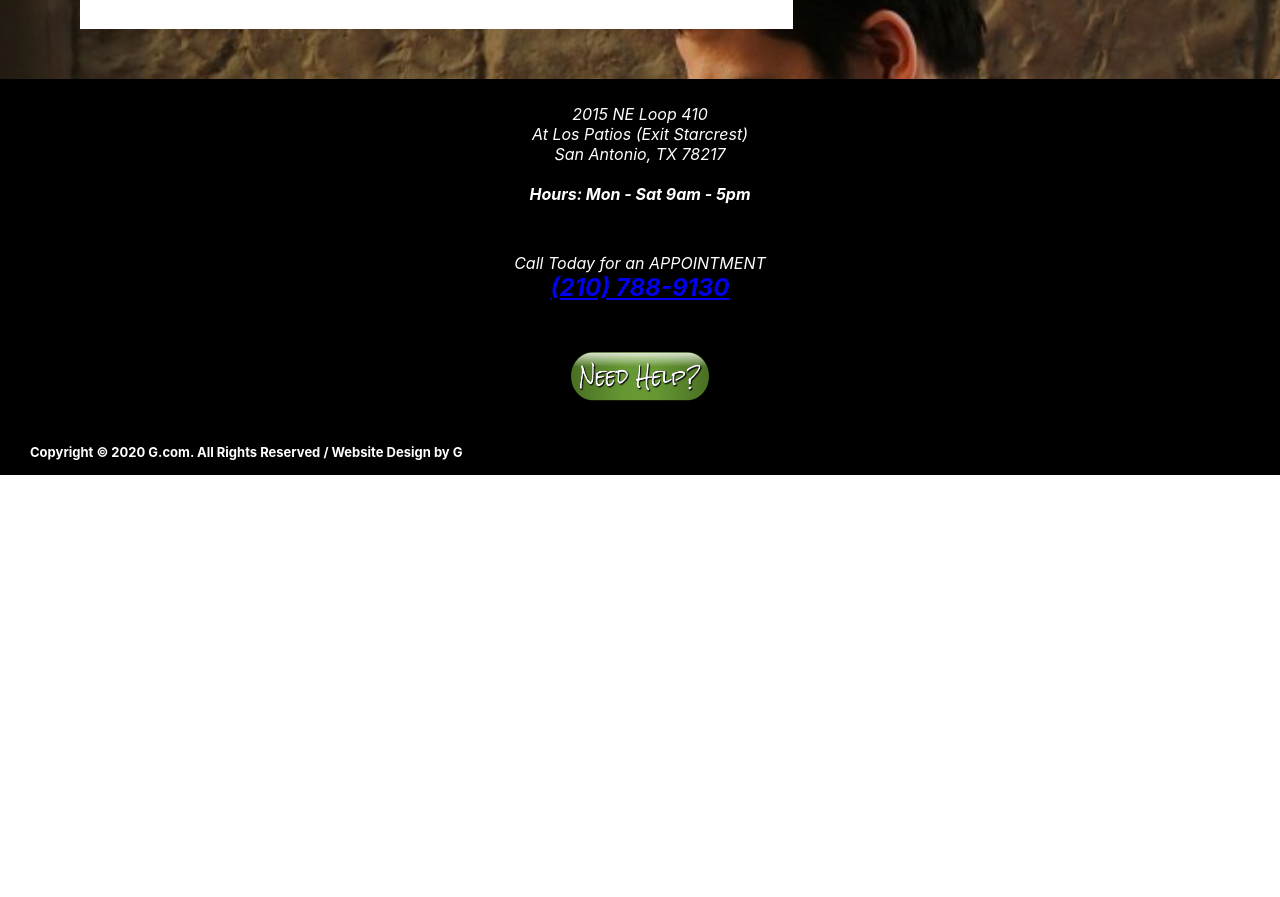
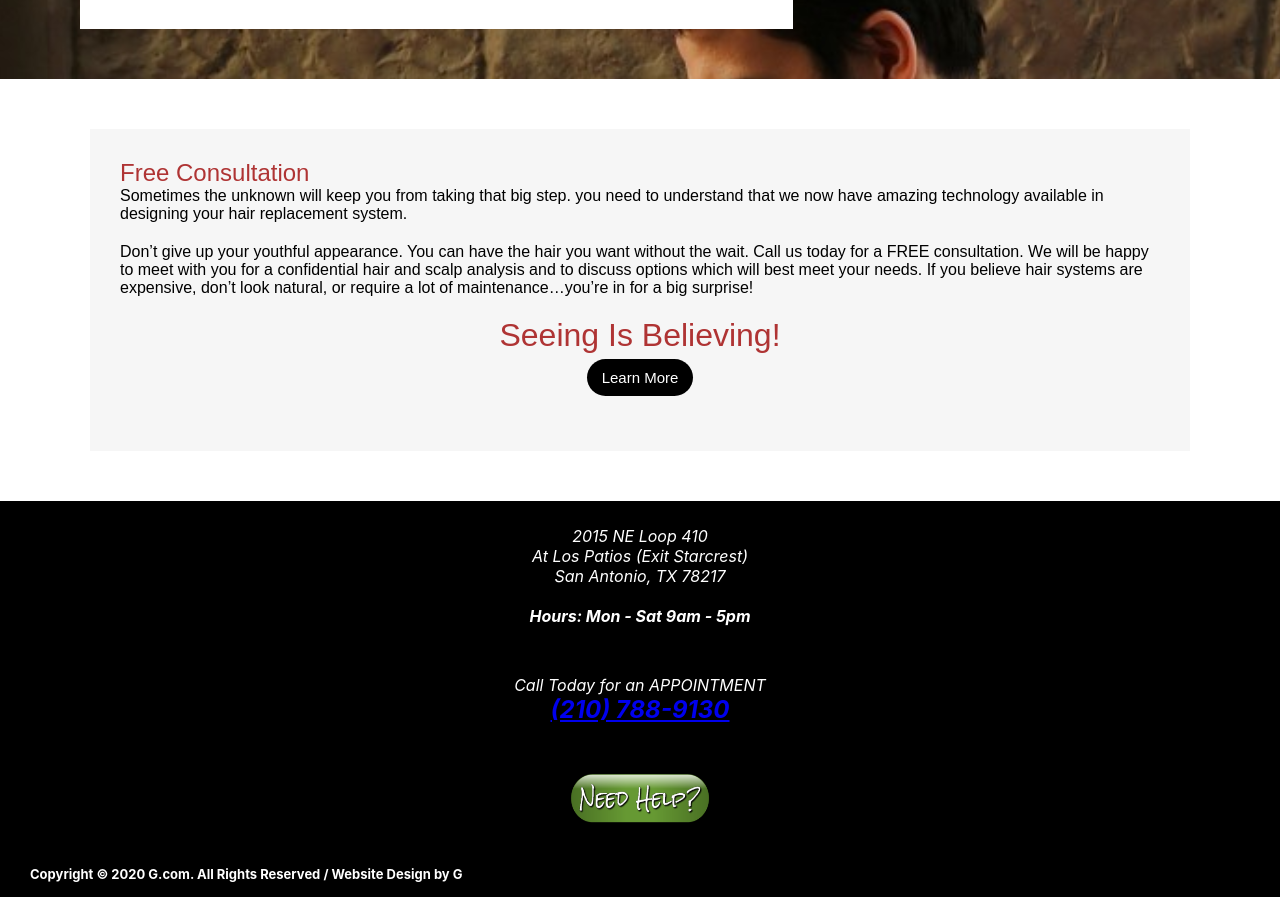
Before and after one commit to Graeme-Parker-Smith/hair-final, a React (Create React App) app: page /hair-replacement in a window 1280 px wide. Shown: the part 2060-2957 px from the top of the page. Before the commit the page ends 2535 px from the top, so only its background shows below. Built offline with nearby package versions, Linux system fonts and the light colour scheme.

Commit message:
finish hair replacement page

```diff
--- a/src/screens/HairReplacement/HairReplacement.css
+++ b/src/screens/HairReplacement/HairReplacement.css
@@ -14,6 +14,10 @@
     list-style-type: disc;
 }
 
+#hr-page p {
+    margin-bottom: 20px;
+}
+
 
 @media only screen and (min-width: 800px) {
     #hr-white-boxes {
--- a/src/screens/HairReplacement/HairReplacement.js
+++ b/src/screens/HairReplacement/HairReplacement.js
@@ -1,10 +1,11 @@
 import React from 'react';
 import './HairReplacement.css';
 import BFixed from '../../components/BFixed/BFixed';
+import CoolButton from '../../components/CoolButton/CoolButton';
 
 export default () => {
 	return (
-		<div style={{ fontFamily: 'Arial, Helvetica, sans-serif' }}>
+		<div id="hr-page" style={{ fontFamily: 'Arial, Helvetica, sans-serif' }}>
 			<div className="screen-content">
 				<div id="hair-replacement-container">
 					<div>
@@ -185,6 +186,23 @@ export default () => {
 					</div>
 				</div>
 			</BFixed>
+			<div style={{ backgroundColor: '#f6f6f6', padding: '30px', margin: '50px auto', maxWidth: 1100 }}>
+				<h2 style={{ color: '#af3434', fontWeight: 400 }}>Free Consultation</h2>
+				<p>
+					Sometimes the unknown will keep you from taking that big step. you need to understand that we now
+					have amazing technology available in designing your hair replacement system.
+				</p>
+				<p>
+					Don’t give up your youthful appearance. You can have the hair you want without the wait. Call us
+					today for a FREE consultation. We will be happy to meet with you for a confidential hair and scalp
+					analysis and to discuss options which will best meet your needs. If you believe hair systems are
+					expensive, don’t look natural, or require a lot of maintenance…you’re in for a big surprise!
+				</p>
+				<h1 style={{ textAlign: 'center', color: '#af3434', fontWeight: 400 }}>Seeing Is Believing!</h1>
+				<p style={{ textAlign: 'center' }}>
+					<CoolButton />
+				</p>
+			</div>
 		</div>
 	);
 };
```
